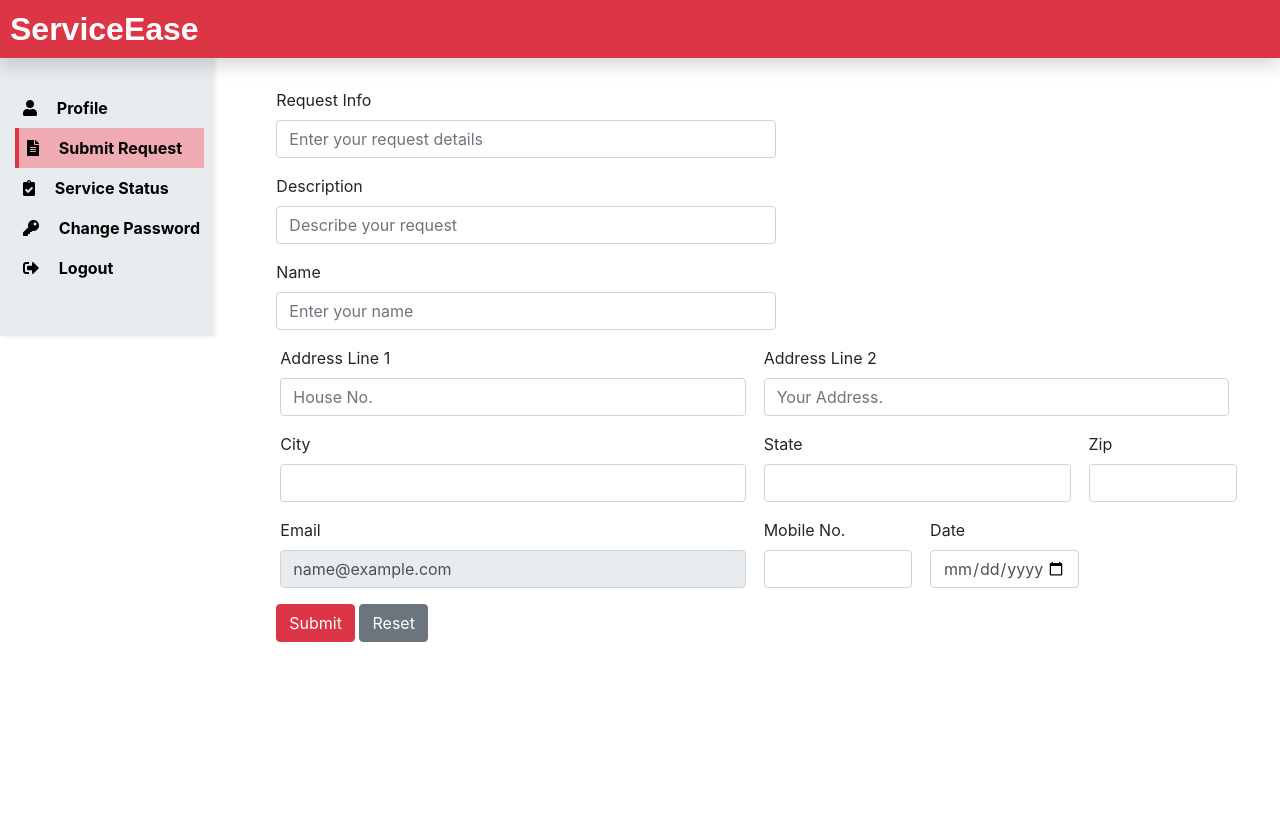
After one commit to JoshiHima/OSMS, a PHP site: page /Requester/SubmitRequest.php in a window 1280 px wide. The commit adds this page. Run offline with PHP 8.4, Linux system fonts and the light colour scheme; the visitor is signed in with stand-in values (Sample User, id 1).

Commit message:
login, logout, user profile, submit request, change name, change password

```diff
--- /dev/null
+++ b/Requester/SubmitRequest.php
@@ -0,0 +1,151 @@
+<?php
+// Enable error reporting for debugging
+error_reporting(E_ALL);
+ini_set('display_errors', 1);
+
+// Dynamic title for the page
+define('TITLE', 'Submit Request');
+define('PAGE', 'SubmitRequest');
+
+include('includes/header.php');
+include('../dbConnection.php');
+
+// Check if session is not already started
+if (session_status() === PHP_SESSION_NONE) {
+    session_start();
+}
+
+if($_SESSION['is_login']){
+    $rEmail = $_SESSION['rEmail'];
+} else{
+    echo "<script>location.href='RequesterLogin.php'</script>";
+}
+
+if(isset($_REQUEST['submitrequest'])){
+    // Checking for empty fields
+    if(($_REQUEST['requestinfo'] == "") || ($_REQUEST['requestdesc'] == "") || ($_REQUEST['requestername'] == "")
+        || ($_REQUEST['requesteradd1'] == "") || ($_REQUEST['requesteradd2'] == "") || ($_REQUEST['requestercity'] == "")
+        || ($_REQUEST['requesterstate'] == "") || ($_REQUEST['requesterZip'] == "") || ($_REQUEST['requesteremail'] == "") ||
+        ($_REQUEST['requestermobile'] == "") || ($_REQUEST['requestdate'] == "")){
+        $msg = "<div class='alert alert-warning col-sm-6 ml-5 mt-2'>Please fill the the fields properly!! <button type='button' class='close' data-dismiss='alert'>&times;</button></div>";
+    } else {
+        $rinfo = $_REQUEST['requestinfo'];
+        $rdesc = $_REQUEST['requestdesc'];
+        $rname = $_REQUEST['requestername'];
+        $radd1 = $_REQUEST['requesteradd1'];
+        $radd2 = $_REQUEST['requesteradd2'];
+        $rcity = $_REQUEST['requestercity'];
+        $rstate = $_REQUEST['requesterstate'];
+        $rzip = $_REQUEST['requesterZip'];
+        $remail = $_REQUEST['requesteremail'];
+        $rmobile = $_REQUEST['requestermobile'];
+        $rdate = $_REQUEST['requestdate'];
+
+        $sql = "INSERT INTO submitrequest_tb (request_info, request_desc, requester_name, requester_add1,
+                requester_add2, requester_city, requester_state, requester_zip, requester_email, requester_mobile,
+                request_date) VALUES (?, ?, ?, ?, ?, ?, ?, ?, ?, ?, ?)";
+        $stmt = $conn->prepare($sql);
+        if ($stmt === false) {
+            $msg = "<div class='alert alert-danger col-sm-6 ml-5 mt-2'>Debug: Prepare failed: " . htmlspecialchars($conn->error) . " <button type='button' class='close' data-dismiss='alert'>&times;</button></div>";
+        } else {
+            $stmt->bind_param("sssssssssss", $rinfo, $rdesc, $rname, $radd1, $radd2, $rcity, $rstate, $rzip, $remail, $rmobile, $rdate);
+            if($stmt->execute()){
+                $genid = $conn->insert_id; // Get the last inserted ID
+                $_SESSION['myid'] = $genid; // Store the ID in session
+                header("Location: submitrequestsuccess.php?myid=$genid"); // Redirect with myid
+                exit;
+            } else {
+                $msg = "<div class='alert alert-danger col-sm-6 ml-5 mt-2'>Unable to submit the request!! <button type='button' class='close' data-dismiss='alert'>&times;</button></div>";
+            }
+            $stmt->close();
+        }
+    }
+}
+?>
+
+<style>
+    .form-row.spaced-row .form-group {
+        margin-right: 4px; /* Small gap */
+        margin-left: 4px;
+    }
+    .form-row.spaced-row .form-group .form-control {
+        width: 100%; /* Fit within column */
+        max-width: 100%; /* Override header.php's 120% */
+    }
+    .form-row.spaced-row {
+        display: flex;
+        flex-wrap: nowrap; /* Prevent wrapping */
+    }
+</style>
+
+<div class="col-sm-9 col-md-10 mt-5"> <!-- Start Service Request Form 2nd column-->
+<form class="mx-5" action="" method="POST">
+    <div class="form-group">
+        <label for="inputRequestInfo">Request Info</label>
+        <input type="text" class="form-control" id="inputRequestInfo" placeholder="Enter your request details" name="requestinfo">
+    </div>
+    <div class="form-group">
+        <label for="inputRequestDescription">Description</label>
+        <input type="text" class="form-control" id="inputRequestDescription" placeholder="Describe your request" name="requestdesc">
+    </div>
+    <div class="form-group">
+        <label for="inputName">Name</label>
+        <input type="text" class="form-control" id="inputName" placeholder="Enter your name" name="requestername">
+    </div>
+    <div class="form-row spaced-row">
+        <div class="form-group col-md-6">
+            <label for="inputAddress">Address Line 1</label>
+            <input type="text" class="form-control" id="inputAddress" placeholder="House No." name="requesteradd1">
+        </div>
+        <div class="form-group col-md-6">
+            <label for="inputAddress2">Address Line 2</label>
+            <input type="text" class="form-control" id="inputAddress2" placeholder="Your Address." name="requesteradd2">
+        </div>
+    </div>
+    <div class="form-row spaced-row">
+        <div class="form-group col-md-6">
+            <label for="inputCity">City</label>
+            <input type="text" class="form-control" id="inputCity" name="requestercity">
+        </div>
+        <div class="form-group col-md-4">
+            <label for="inputState">State</label>
+            <input type="text" class="form-control" id="inputState" name="requesterstate">
+        </div>
+        <div class="form-group col-md-2">
+            <label for="inputZip">Zip</label>
+            <input type="text" class="form-control" id="inputZip" name="requesterZip" onkeypress="isInputNumber(event)">
+        </div>
+    </div>
+    <div class="form-row spaced-row">
+        <div class="form-group col-md-6">
+            <label for="inputEmail">Email</label>
+            <input type="email" class="form-control" id="inputEmail" name="requesteremail" value="<?php echo htmlspecialchars($rEmail); ?>" readonly>
+        </div>
+        <div class="form-group col-md-2">
+            <label for="inputMobile">Mobile No.</label>
+            <input type="text" class="form-control" id="inputMobile" name="requestermobile" onkeypress="isInputNumber(event)">
+        </div>
+        <div class="form-group col-md-2">
+            <label for="inputDate">Date</label>
+            <input type="date" class="form-control" id="inputDate" name="requestdate">
+        </div>
+    </div>
+    <button type="submit" class="btn btn-danger" name="submitrequest">Submit</button>
+    <button type="reset" class="btn btn-secondary">Reset</button>
+</form>
+<?php if(isset($msg)) {echo $msg;} ?>
+</div> <!-- End Service Request Form 2nd column-->
+
+<!-- Only number for input fields-->
+<script>
+    function isInputNumber(evt){
+        var ch = String.fromCharCode(evt.which);
+        if(!(/[0-9]/.test(ch))){
+            evt.preventDefault();
+        }
+    }
+</script>
+
+<?php
+include('includes/footer.php');
+?>
--- /dev/null
+++ b/Requester/includes/footer.php
@@ -0,0 +1,13 @@
+</div> <!-- Start End-->
+    </div> <!-- End Container-->
+
+
+
+
+
+<!-- Javascript Files-->
+<script src="https://code.jquery.com/jquery-3.5.1.slim.min.js"></script>
+<script src="https://cdn.jsdelivr.net/npm/popper.js@1.16.1/dist/umd/popper.min.js"></script>
+<script src="https://stackpath.bootstrapcdn.com/bootstrap/4.5.2/js/bootstrap.min.js"></script>
+</body>
+</html>
--- /dev/null
+++ b/Requester/includes/header.php
@@ -0,0 +1,110 @@
+<?php
+// Define constants if not already defined
+defined('TITLE') || define('TITLE', 'ServiceEase');
+defined('PAGE') || define('PAGE', basename($_SERVER['PHP_SELF'], '.php'));
+
+// Start session only if not already started
+if (session_status() === PHP_SESSION_NONE) {
+    session_start();
+}
+?>
+<!DOCTYPE html>
+<html lang="en">
+<head>
+    <meta charset="UTF-8">
+    <meta name="viewport" content="width=device-width, initial-scale=1.0">
+    <!-- Bootstrap CSS -->
+    <link rel="stylesheet" href="https://stackpath.bootstrapcdn.com/bootstrap/4.5.2/css/bootstrap.min.css">
+    <!-- Font Awesome CSS -->
+    <link rel="stylesheet" href="https://cdnjs.cloudflare.com/ajax/libs/font-awesome/5.15.4/css/all.min.css">
+    <!-- Custom CSS -->
+    <link rel="stylesheet" href="../css/custom.css">
+    <!-- Inline CSS -->
+    <style>
+        .container-fluid {
+            min-height: 100vh; /* Full viewport height */
+        }
+        .sidebar {
+            min-width: 200px;
+            background-color: #e9ecef;
+            box-shadow: 2px 0 5px rgba(0, 0, 0, 0.1);
+            height: 100%;
+            box-sizing: border-box;
+            overflow: hidden; /* Clip any overflow */
+        }
+        .sidebar .nav-link {
+            color: #000000 !important;
+            font-weight: bold;
+            white-space: nowrap;
+            box-sizing: border-box;
+            padding: 8px 8px; /* Further reduced padding */
+        }
+        .sidebar .nav-link i {
+            color: #000000 !important;
+            margin-right: 16px;
+            white-space: nowrap;
+        }
+        .sidebar .nav-link:hover {
+            color: #333333 !important;
+        }
+        .sidebar .nav-link.active {
+            background-color: #f0aab1;
+            border-left: 4px solid #dc3545;
+            white-space: nowrap;
+            width: calc(100% - 4px); /* Account for border */
+            margin-left: 0; /* Remove negative margin */
+        }
+        .alert {
+            white-space: nowrap;
+            display: inline-block;
+            width: 100%;
+            margin-top: 10px;
+        }
+        .form-control {
+            width: 120%;
+            max-width: 500px;
+        }
+    </style>
+    <title><?php echo TITLE; ?></title>
+</head>
+<body>
+    <!-- Top Navbar -->
+    <nav class="navbar navbar-dark fixed-top bg-danger flex-md-nowrap p-0 shadow">
+        <a href="RequesterProfile.php" class="navbar-brand col-sm-3 col-md-2 mr-0">ServiceEase</a>
+    </nav>
+    <!-- Container -->
+    <div class="container-fluid" style="margin-top: 40px;">
+        <div class="row">
+            <!-- Sidebar -->
+            <nav class="col-sm-2 sidebar py-5">
+                <div class="sidebar-sticky">
+                    <ul class="nav flex-column">
+                        <li class="nav-item">
+                            <a class="nav-link <?php if (PAGE == 'RequesterProfile') { echo 'active'; } ?>" href="RequesterProfile.php">
+                                <i class="fas fa-user"></i> Profile
+                            </a>
+                        </li>
+                        <li class="nav-item">
+                            <a class="nav-link <?php if (PAGE == 'SubmitRequest') { echo 'active'; } ?>" href="SubmitRequest.php">
+                                <i class="fas fa-file-alt"></i> Submit Request
+                            </a>
+                        </li>
+                        <li class="nav-item">
+                            <a class="nav-link <?php if (PAGE == 'CheckStatus') { echo 'active'; } ?>" href="CheckStatus.php">
+                                <i class="fas fa-clipboard-check"></i> Service Status
+                            </a>
+                        </li>
+                        <li class="nav-item">
+                            <a class="nav-link <?php if (PAGE == 'Requesterchangepass') { echo 'active'; } ?>" href="Requesterchangepass.php">
+                                <i class="fas fa-key"></i> Change Password
+                            </a>
+                        </li>
+                        <li class="nav-item">
+                            <a class="nav-link" href="../logout.php">
+                                <i class="fas fa-sign-out-alt"></i> Logout
+                            </a>
+                        </li>
+                    </ul>
+                </div>
+            </nav>
+            <!-- End Sidebar -->
--- a/css/custom.css
+++ b/css/custom.css
@@ -24,6 +24,7 @@
     margin-top: 74px;
 }
 
+
 .mainHeading{
     margin-top: 50px;
 }
--- a/dbConnection.php
+++ b/dbConnection.php
@@ -11,7 +11,9 @@ $conn = new mysqli($db_host, $db_user, $db_password, $db_name, $db_port);
 //checking connection
 if($conn->connect_error){
     die("Connection Failed");
-} else{
-    echo "Connected";
 }
+
+// else{
+//     echo "Connected";
+// }
 ?>
```
Also changed, not shown: Requester/CheckStatus.php (added, +14 -0 lines), Requester/RequesterLogin.php (added, +100 -0 lines), Requester/RequesterProfile.php (added, +65 -0 lines), Requester/Requesterchangepass.php (added, +63 -0 lines), Requester/submitrequestsuccess.php (added, +130 -0 lines), UserRegistration.php (+40 -0 lines), index.php (+4 -4 lines), logout.php (added, +14 -0 lines).
